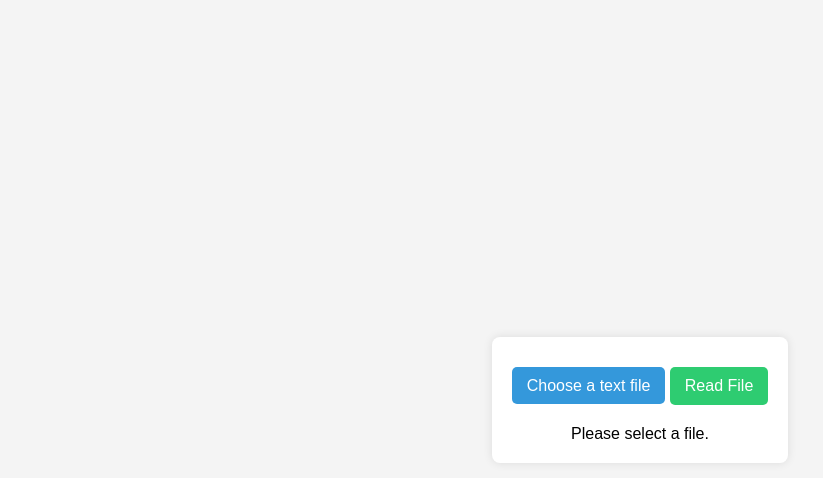
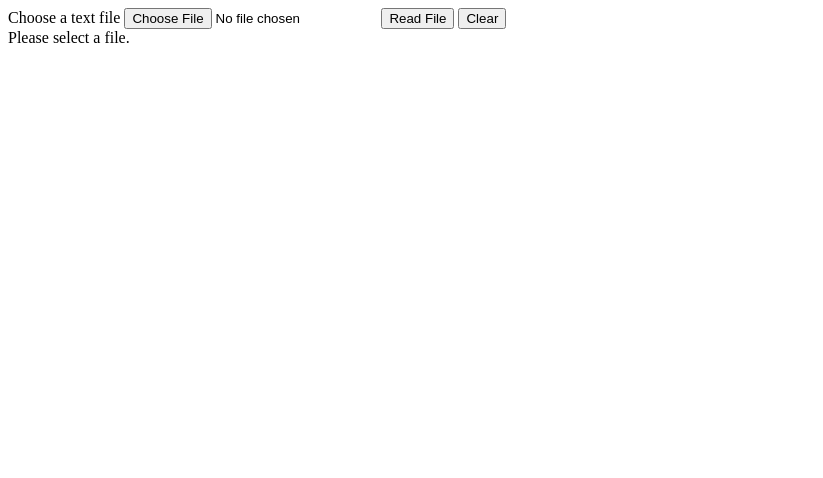
Before and after one commit to speedyfriend67/file-reader, a plain HTML site: page index.html in a window 1280 px wide. Both pictures are taken after a click on the button "Read File". Shown: the whole page, without its empty margins (0-823 px from the left). Drawn offline with Linux system fonts and the light colour scheme.

Commit message:
Update index.html

```diff
--- a/index.html
+++ b/index.html
@@ -5,62 +5,7 @@
     <meta name="viewport" content="width=device-width, initial-scale=1.0">
     <title>Read Text File</title>
     <style>
-        body {
-            font-family: 'Arial', sans-serif;
-            background-color: #f4f4f4;
-            margin: 0;
-            display: flex;
-            align-items: center;
-            justify-content: center;
-            height: 100vh;
-        }
-
-        #container {
-            text-align: center;
-            padding: 20px;
-            background-color: #fff;
-            box-shadow: 0 0 10px rgba(0, 0, 0, 0.1);
-            border-radius: 8px;
-        }
-
-        input[type="file"] {
-            display: none;
-        }
-
-        label {
-            background-color: #3498db;
-            color: #fff;
-            padding: 10px 15px;
-            border-radius: 5px;
-            cursor: pointer;
-            transition: background-color 0.3s;
-        }
-
-        label:hover {
-            background-color: #2980b9;
-        }
-
-        button {
-            background-color: #2ecc71;
-            color: #fff;
-            padding: 10px 15px;
-            border: none;
-            border-radius: 5px;
-            cursor: pointer;
-            font-size: 16px;
-            margin-top: 10px;
-            transition: background-color 0.3s;
-        }
-
-        button:hover {
-            background-color: #27ae60;
-        }
-
-        #fileContent {
-            margin-top: 20px;
-            white-space: pre-wrap;
-            word-wrap: break-word;
-        }
+        /* Your styles here */
     </style>
 </head>
 <body>
@@ -69,16 +14,27 @@
         <label for="fileInput">Choose a text file</label>
         <input type="file" id="fileInput" />
         <button onclick="readFile()">Read File</button>
+        <button onclick="clearContent()">Clear</button>
+
+        <div id="fileInfo"></div>
         <div id="fileContent"></div>
     </div>
 
     <script>
         function readFile() {
             var fileInput = document.getElementById('fileInput');
+            var fileInfoDiv = document.getElementById('fileInfo');
             var fileContentDiv = document.getElementById('fileContent');
 
             var file = fileInput.files[0];
             if (file) {
+                // Display file information
+                fileInfoDiv.innerHTML = `
+                    <strong>File Name:</strong> ${file.name}<br>
+                    <strong>File Size:</strong> ${formatBytes(file.size)}<br>
+                    <strong>Last Modified:</strong> ${file.lastModifiedDate.toLocaleDateString()} ${file.lastModifiedDate.toLocaleTimeString()}<br>
+                `;
+
                 var reader = new FileReader();
 
                 reader.onload = function(e) {
@@ -88,8 +44,30 @@
 
                 reader.readAsText(file);
             } else {
+                fileInfoDiv.innerHTML = "";
                 fileContentDiv.innerText = "Please select a file.";
             }
+        }
+
+        function clearContent() {
+            var fileInfoDiv = document.getElementById('fileInfo');
+            var fileContentDiv = document.getElementById('fileContent');
+
+            fileInfoDiv.innerHTML = "";
+            fileContentDiv.innerText = "";
+            document.getElementById('fileInput').value = null;
+        }
+
+        function formatBytes(bytes, decimals = 2) {
+            if (bytes === 0) return '0 Bytes';
+
+            const k = 1024;
+            const dm = decimals < 0 ? 0 : decimals;
+            const sizes = ['Bytes', 'KB', 'MB', 'GB', 'TB', 'PB', 'EB', 'ZB', 'YB'];
+
+            const i = Math.floor(Math.log(bytes) / Math.log(k));
+
+            return parseFloat((bytes / Math.pow(k, i)).toFixed(dm)) + ' ' + sizes[i];
         }
     </script>
 
```
